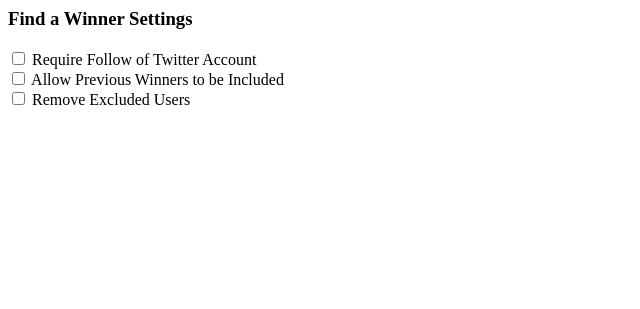
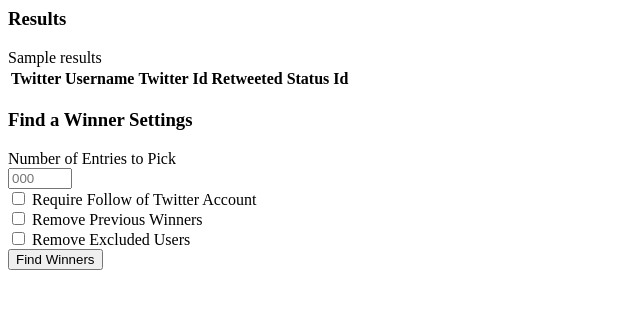
Before and after one commit to tylerjuniorcollege/simpleretweetcontest, a PHP site: template app/templates/winner.php in a window 1280 px wide. Shown: the top 309 px of the page, without its empty margins (0-640 px from the left). Run offline with PHP 8.4, Linux system fonts and the light colour scheme; the template is opened without the code that fills it: most values are stand-ins (such as "Sample title", 1, 10 or a date in 2020); lists and menus that the app fills with data are empty.

Commit message:
Displaying Winner results and added submit button, number of results input, and changed words for removing past winners.

```diff
--- a/app/templates/winner.php
+++ b/app/templates/winner.php
@@ -1,7 +1,37 @@
+<?php if(isset($data['results'])): ?>
+<div class="row">
+    <div class="col-md-12">
+        <h3 class="page-header">Results</h3>
+        <table class="table table-condensed table-hover">
+            <colgroup>
+                <col class="col-md-4">
+                <col class="col-md-4">
+                <col class="col-md-4">
+            </colgroup>
+            <thead>
+                <tr>
+                    <th>Twitter Username</th>
+                    <th>Twitter Id</th>
+                    <th>Retweeted Status Id</th>
+                </tr>
+            </thead>
+            <tbody>
+                <?= $data['results']; ?>
+            </tbody>
+        </table>
+    </div>
+</div>
+<?php endif; ?>
 <div class="row">
 	<div class="col-md-12">
 		<h3 class="page-header">Find a Winner Settings</h3>
-		<form class="form form-horizontal" action="/winner/find" method="POST" role="form">
+		<form class="form form-horizontal" action="/winner" method="POST" role="form">
+            <div class="form-group">
+                <label for="winnernumber" class="col-sm-2 control-label">Number of Entries to Pick</label>
+                <div class="col-sm-10">
+                    <input type="number" name="winnernumber" min="1" max="100" class="form-control" placeholder="<?= $data['number_default']; ?>">
+                </div>
+            </div>
 			<div class="form-group">
 				<div class="col-sm-offset-2 col-sm-10">
       				<div class="checkbox">
@@ -11,7 +41,7 @@
         			</div>
         			<div class="checkbox">
         				<label>
-        					<input type="checkbox" name="previouswinner" value="1" <?= ($data['winner_default'] == 1 ? 'checked="checked"' : '') ?>> Allow Previous Winners to be Included
+        					<input type="checkbox" name="previouswinner" value="1" <?= ($data['winner_default'] == 1 ? 'checked="checked"' : '') ?>> Remove Previous Winners
         				</label>
         			</div>
         			<div class="checkbox">
@@ -21,6 +51,11 @@
         			</div>
         		</div>
         	</div>
+            <div class="form-group">
+                <div class="col-sm-offset-2 col-sm-10">
+                    <button type="submit" class="btn btn-default">Find Winners</button>
+                </div>
+            </div>
         </form>
     </div>
 </div>
```
